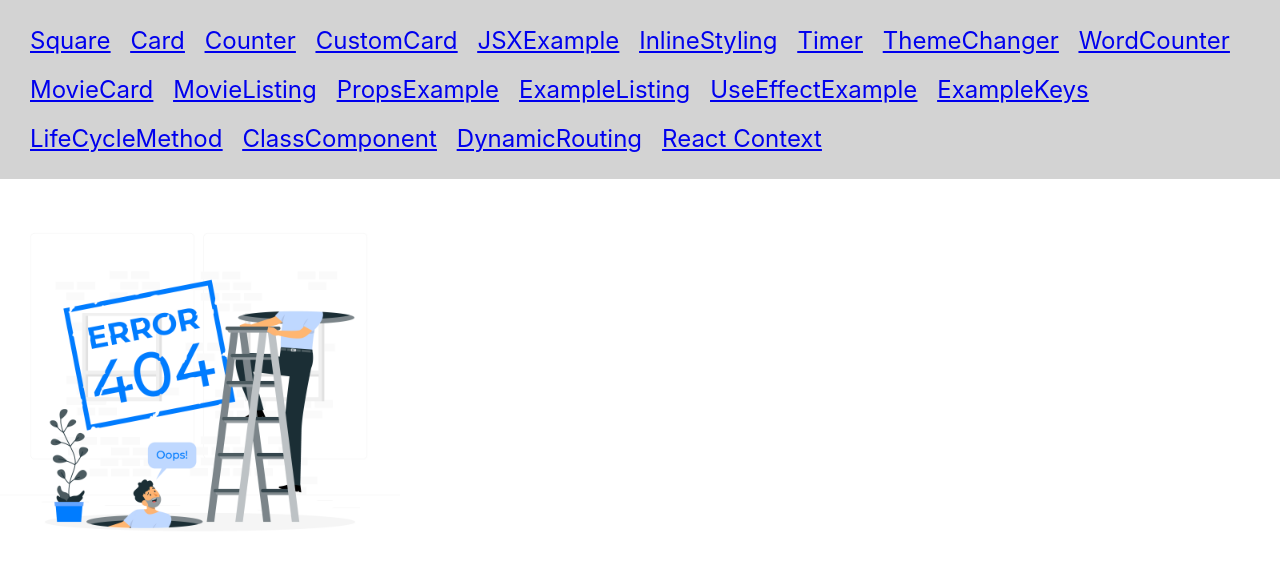
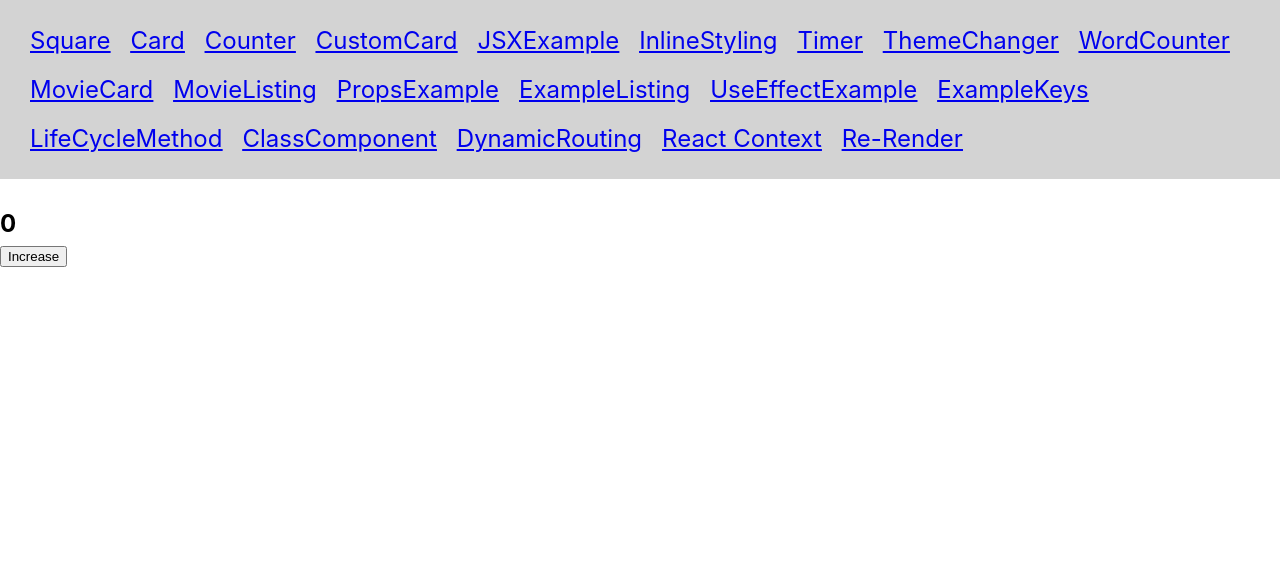
Before and after one commit to vishallovecode/first-react-project, a React (Create React App) app: page /re-render in a window 1280 px wide. Shown: the top 568 px of the page. Built offline with nearby package versions, Linux system fonts and the light colour scheme.

Commit message:
re-render

```diff
--- a/src/App.jsx
+++ b/src/App.jsx
@@ -30,6 +30,7 @@ import SingleProductDetails from './components/productdetails';
 import NotFound from './components/not-found';
 import GrandParent from './context/GrandParent';
 import { AppContextProvider } from './appContext/AppContextProvider';
+import ReRender from './re-rendering';
 
 // receive  file
 function App() {
@@ -71,6 +72,7 @@ function App() {
         {/* Dynamic Routing */}
         <Route path='products/:productId' element= {<SingleProductDetails/>}/>
         <Route path='/react-context' element={<GrandParent/>}/>
+        <Route path='/re-render' element= {<ReRender/>}/>
         <Route path='*' element= {<NotFound/>}/>
 
 
--- a/src/constant.js
+++ b/src/constant.js
@@ -25,5 +25,6 @@ export const headerConstant = [
   {name: 'LifeCycleMethod', link:'/lifecycle'},
   {name: 'ClassComponent', link:'/class-component'},
   {name: 'DynamicRouting', link:'/productlisting'},
-  {name: 'React Context', link:'/react-context'}
+  {name: 'React Context', link:'/react-context'},
+  {name: 'Re-Render', link:'/re-render'}
 ]
--- /dev/null
+++ b/src/re-rendering/index.jsx
@@ -0,0 +1,26 @@
+import { useState } from "react"
+
+function ReRender (props) {
+  let [count , setCount] = useState(0)
+
+  function increment (){
+    try {
+      setCount(count++ )
+    } catch(err){
+      console.error('error::' , err)
+    }
+
+  }
+
+  return (
+    <h2>
+      {count}
+      <div>
+      <button onClick={increment}>Increase</button>
+      </div>
+    </h2>
+  )
+}
+
+
+export default ReRender;
```
